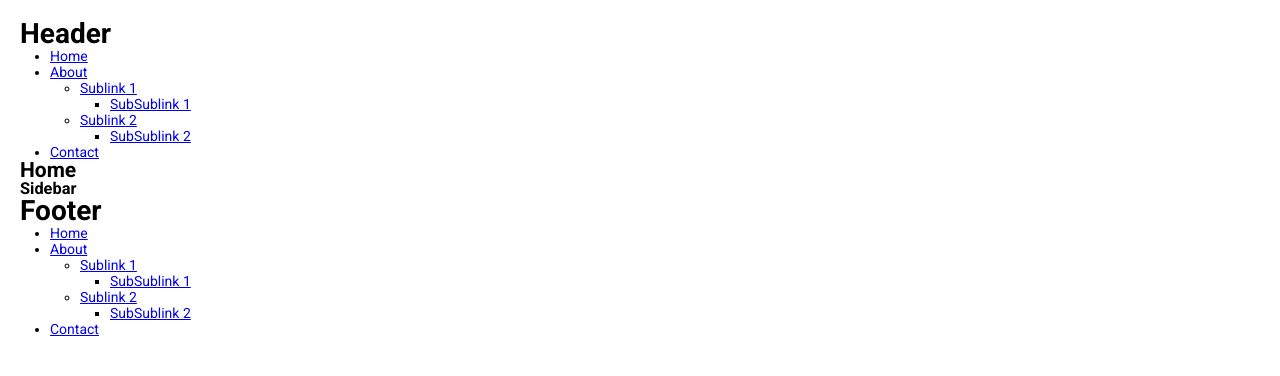
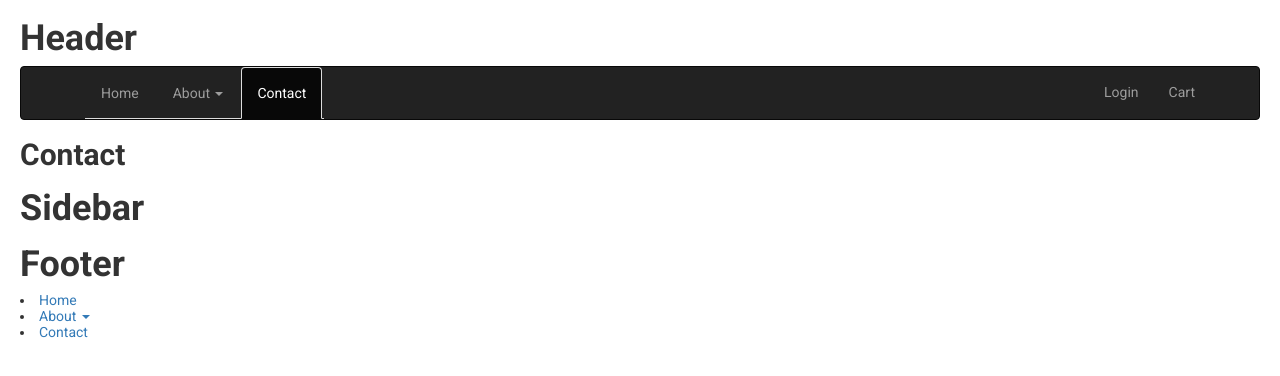
Before and after one commit to proteins22/starter, a React app: page /#/contact in a window 1280 px wide. Built offline with nearby package versions, Linux system fonts and the light colour scheme.

Commit message:
make it better

```diff
--- a/index.html
+++ b/index.html
@@ -1,6 +1,7 @@
 <!doctype html>
 <html class="no-js">
 <head>
+	<base href="/" />
 	<meta charset="UTF-8">
 	<meta http-equiv="X-UA-Compatible" content="IE=edge,chrome=1" />
 
@@ -26,6 +27,7 @@
     <meta name="twitter:description" content="">
     <meta name="twitter:image" content="">
 
+	<link rel="stylesheet" href="https://maxcdn.bootstrapcdn.com/bootstrap/latest/css/bootstrap.min.css">
 	<link rel="stylesheet" href="dist/css/fonts.css">
 	<link rel="stylesheet" href="dist/css/reset.css">
 	<link rel="stylesheet" href="dist/css/style.css">
--- a/package.json
+++ b/package.json
@@ -41,6 +41,7 @@
   "dependencies": {
     "jquery": "^3.2.1",
     "react": "^16.2.0",
+    "react-bootstrap": "^0.31.5",
     "react-dom": "^16.2.0",
     "react-router-dom": "^4.2.2",
     "react-transition-group": "^1.2.1"
--- a/server.js
+++ b/server.js
@@ -8,11 +8,11 @@ const app = express();
 const compiler = webpack(webpackConfig);
 
 // Serve static assets
-app.use(express.static(path.resolve(__dirname, '.', '')));
+app.use(express.static(__dirname + '/'))
 
 // Always return the main index.html, so react-router render the route in the client
 app.get('*', (req, res) => {
-  res.sendFile(path.resolve(__dirname, '.', '', 'index.html'));
+  res.sendFile(path.resolve(__dirname, '', 'index.html'));
 });
 
 module.exports = app;
--- a/src/javascripts/app.js
+++ b/src/javascripts/app.js
@@ -1,10 +1,11 @@
 import React from 'react';
-import { BrowserRouter as Router, Route, Link } from "react-router-dom";
+import { BrowserRouter as Router, Route, HashRouter, Link } from "react-router-dom";
+import { Nav, Navbar, NavItem } from 'react-bootstrap';
 
-//Modules
-	//Nav
-	import NavBar from './modules/NavigationMenu/NavBar';
-	import { NavData } from './modules/NavigationMenu/NavData.js';
+// Modules //
+//Nav
+import NavBar from './modules/NavigationMenu/NavBar';
+import { NavData } from './modules/NavigationMenu/NavData.js';
 
 //Header
 import Header from './components/Header/index.js';
@@ -23,13 +24,30 @@ import Footer from './components/Footer/index.js';
 
 
 class App extends React.Component {
+
 	render() {
 		return(
-			<Router>
+			<HashRouter>
 				<div>
+					<Header>
+						<Navbar inverse collapseOnSelect>
+						<Navbar.Header>
+							<Navbar.Brand>
+								<span></span>
+							</Navbar.Brand>
+							<Navbar.Toggle />
+						</Navbar.Header>
+						<Navbar.Collapse>
+							<Nav bsStyle="tabs">
+								<NavBar items={ NavData }/>
+							</Nav>
 
-					<Header>
-						<NavBar items={ NavData }/>
+							<Nav pullRight>
+								<NavItem eventKey={1} href="#">Login</NavItem>
+								<NavItem eventKey={2} href="#">Cart</NavItem>
+							</Nav>
+						</Navbar.Collapse>
+						</Navbar>
 					</Header>
 
 					<Body>
@@ -41,7 +59,7 @@ class App extends React.Component {
 					</Footer>
 
 				</div>
-			</Router>
+			</HashRouter>
 		)
 	}
 }
--- a/src/javascripts/components/Body/index.js
+++ b/src/javascripts/components/Body/index.js
@@ -3,7 +3,6 @@ import React from 'react';
 import Home from './Home/index.js';
 import About from './About/index.js';
 import Contact from './Contact/index.js';
-
 
 import { BrowserRouter as Router, Switch, Route, Link } from "react-router-dom";
 
@@ -11,8 +10,7 @@ import { BrowserRouter as Router, Switch, Route, Link } from "react-router-dom";
 class Body extends React.Component {
   render() {
     return(
-
-        <article className="content">
+      <article className={ ("content") }>
         <Switch>
           <Route exact path="/" component={Home}/>
           <Route path="/about" component={About}/>
@@ -23,7 +21,6 @@ class Body extends React.Component {
           { this.props.children }
         </aside>
       </article>
-
     )
   }
 }
--- a/src/javascripts/modules/NavigationMenu/NavBar.js
+++ b/src/javascripts/modules/NavigationMenu/NavBar.js
@@ -4,7 +4,9 @@ import NavBarItem from './NavBarItem';
 import { CSSTransitionGroup } from 'react-transition-group'
 
 
+
 class NavBar extends React.Component {
+
 
 	generateItem(item) {
 		return (
@@ -20,11 +22,7 @@ class NavBar extends React.Component {
 	render() {
   	let items = this.props.items.map(this.generateItem);
   	return (
-      <nav className="menu">
-    		<ul>
-    			{items}
-    		</ul>
-      </nav>
+    		items
   	);
 	}
 }
--- a/src/javascripts/modules/NavigationMenu/NavBarItem.js
+++ b/src/javascripts/modules/NavigationMenu/NavBarItem.js
@@ -1,18 +1,29 @@
 import React from 'react';
 import NavBar from './NavBar';
 import NavBarLink from './NavBarLink';
+import { NavDropdown } from 'react-bootstrap';
+
 
 class NavBarItem extends React.Component {
 
 	generateLink(){
-		//Right now we don't need our class but what if we wanted to change the text, add an arrow or something?
-		//Single responsibility principles tell us that it our "Item" should not handle this.
-		return (
-			<NavBarLink
+
+		let NavItem;
+
+		if(this.props.submenu){
+			NavItem = null
+		}
+		else {
+			NavItem = <NavBarLink
 				key={this.props.url}
 				url={this.props.url}
 				text={this.props.text}
 			/>
+		}
+		//Right now we don't need our class but what if we wanted to change the text, add an arrow or something?
+		//Single responsibility principles tell us that it our "Item" should not handle this.
+		return (
+			NavItem
 		)
 	}
 
@@ -20,28 +31,32 @@ class NavBarItem extends React.Component {
 		//We generate a simple Navbar (the parent).
 		//Spoilers: it takes items as its argument.
 		return (
-			<NavBar
-				key={this.props.text}
-				items={this.props.submenu}
-			/>
+			<NavDropdown
+				key = {this.props.text}
+				href={'#'+this.props.url}
+				title={this.props.text}
+				id="nav-dropdown">
+					<NavBar
+						key={this.props.text}
+						items={this.props.submenu}
+					/>
+			</NavDropdown>
 		)
 	}
 
 	generateContent(){
-		let content = [this.generateLink()];
+		let content = [ this.generateLink() ];
 			if(this.props.submenu){
 				//If there is a submenu in our data for this item
 				//We add a generated Submenu to our content
-				content.push(this.generateSubmenu());
+				content.push( this.generateSubmenu() );
 			}
 		return content;
 	}
 
 	render () {
 		return (
-			<li>
-				{this.generateContent()}
-			</li>
+			this.generateContent()
 		);
 	}
 }
--- a/src/javascripts/modules/NavigationMenu/NavBarLink.js
+++ b/src/javascripts/modules/NavigationMenu/NavBarLink.js
@@ -1,13 +1,27 @@
 import React from 'react';
+import { BrowserRouter as Router, Route, Link } from 'react-router-dom';
+import { NavItem } from 'react-bootstrap';
 
-import {Link } from "react-router-dom";
 
 class NavBarLink extends React.Component {
+
 	render() {
 		return (
-			<Link to={this.props.url}>{this.props.text}</Link>
-		);
+			<OldSchoolMenuLink
+				activeOnlyWhenExact={ ( this.props.url==='/' ? true: false ) }
+				to={ this.props.url }
+				label={ this.props.text }
+			/>
+		)
 	}
 }
 
+const OldSchoolMenuLink = ( {label, to, activeOnlyWhenExact, eventKey } ) => (
+  <Route path={to} exact={activeOnlyWhenExact} children={ ({ match }) => (
+	<NavItem href={('#' + to)} className={ (match ? 'active' : '') }>
+		{label}
+	</NavItem>
+  )}/>
+)
+
 export default NavBarLink;
--- a/src/javascripts/modules/NavigationMenu/NavData.js
+++ b/src/javascripts/modules/NavigationMenu/NavData.js
@@ -9,21 +9,21 @@ export const NavData = [
 		"submenu": [
 			{
 				"text": "Sublink 1",
-				"url": "#",
+				"url": "/about/about1",
 				"submenu": [
 					{
 						"text": "SubSublink 1",
-						"url": "#"
+						"url": "/about/about1/about3"
 					}
 				]
 			},
 			{
 				"text": "Sublink 2",
-				"url":"#",
+				"url":"/about/about2",
 				"submenu": [
 					{
 					"text": "SubSublink 2",
-					"url": "#"
+					"url": "/about/about2/about3"
 					}
 				]
 			}
```
Also changed, not shown: dist/css/fonts.css, dist/css/reset.css, dist/css/style.css, dist/js/main.js, dist/js/vendors.js, src/javascripts/components/Body/Home/index.js (line endings or trailing spaces), 2 other files. Lines whose indentation alone changed are shown as unchanged.
